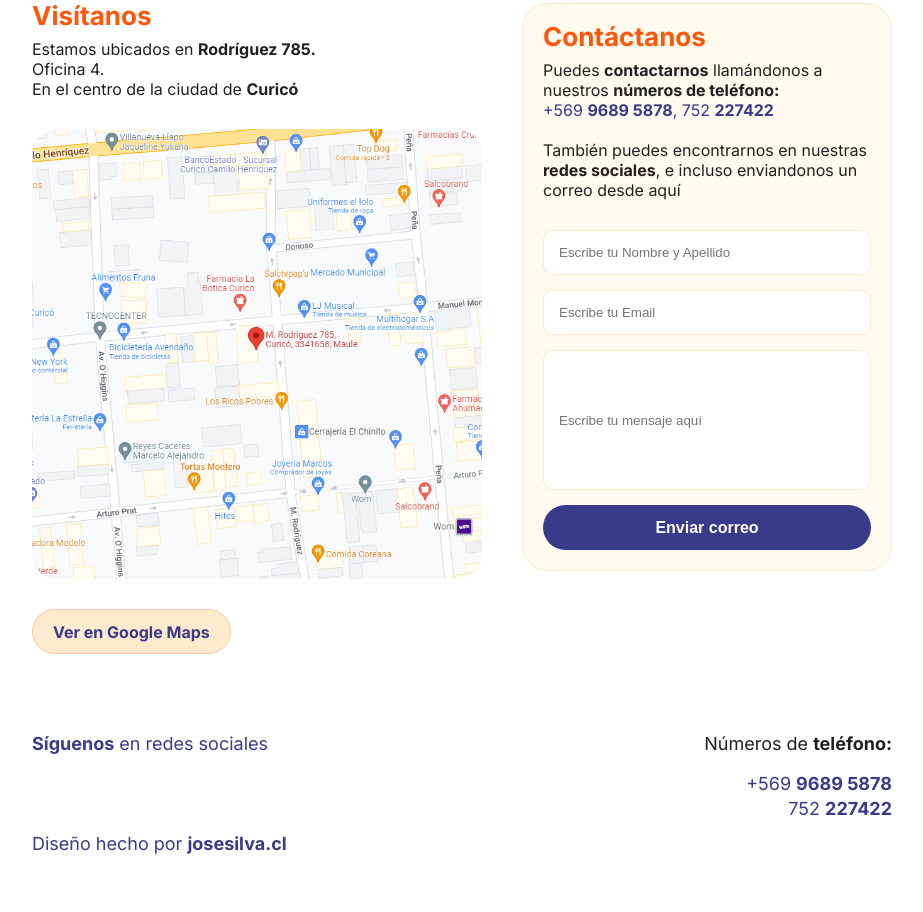
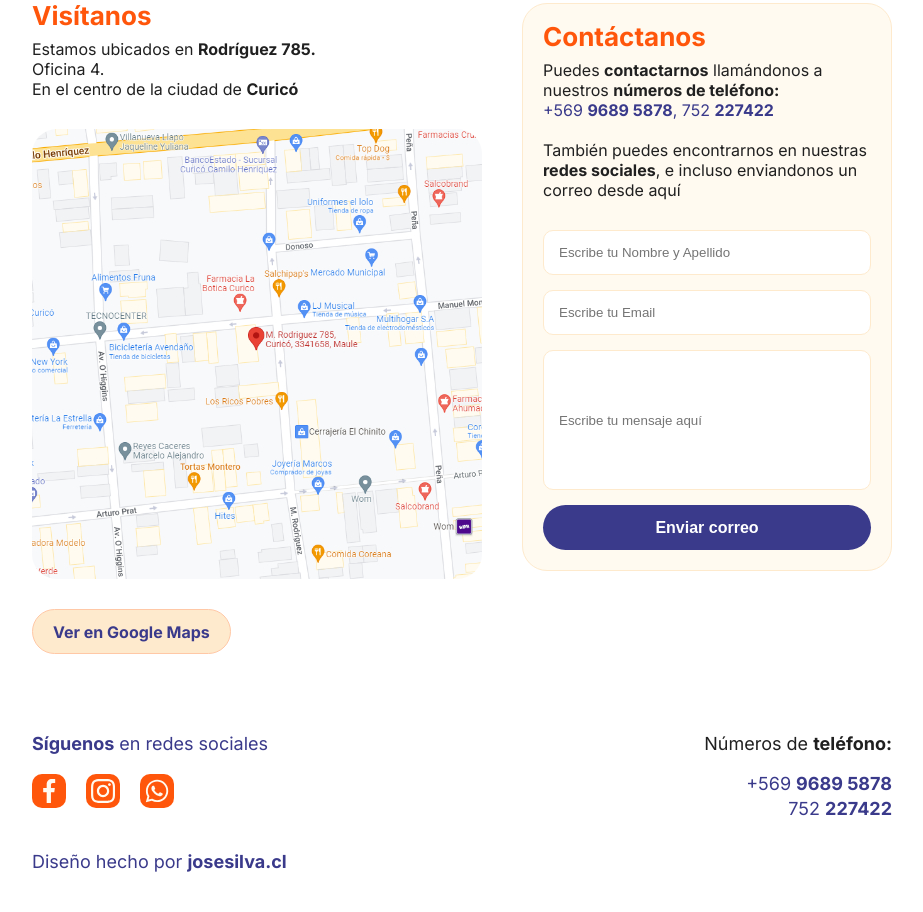
Before and after one commit to bysilvaart/sanjorgewebsite, a plain HTML site: page index.html in a window 1280 px wide. Shown: the part 1563-2475 px from the top of the page, without its empty margins (178-1101 px from the left). Drawn offline with Linux system fonts and the light colour scheme; the site is published under a folder, as on GitHub Pages, so addresses that start at the root find nothing.

Commit message:
logos y mapa
se muestran los logos de redes sociales y se corrige el ancho del mapa

```diff
--- a/index.html
+++ b/index.html
@@ -146,9 +146,9 @@
                 <div class="follow-us__container">
                     <h5 class="blue-text"><b>Síguenos</b> en redes sociales</h5>
                     <div class="social-media__icons">
-                        <a href="" target="_blank"><img src="/img/logo-fb.svg" alt=""></a>
-                        <a href="" target="_blank"><img src="/img/logo-ig.svg" alt=""></a>
-                        <a href="" target="_blank"><img src="/img/logo-wa.svg" alt=""></a>
+                        <a href="" target="_blank"><img src="img/logo-fb.svg" alt=""></a>
+                        <a href="" target="_blank"><img src="img/logo-ig.svg" alt=""></a>
+                        <a href="" target="_blank"><img src="img/logo-wa.svg" alt=""></a>
                     </div>
                 </div>
                 <a href="http://josesilva.cl" target="_blank"><h5 class="blue-text">Diseño hecho por <b>josesilva.cl</b></h5></a>
```
